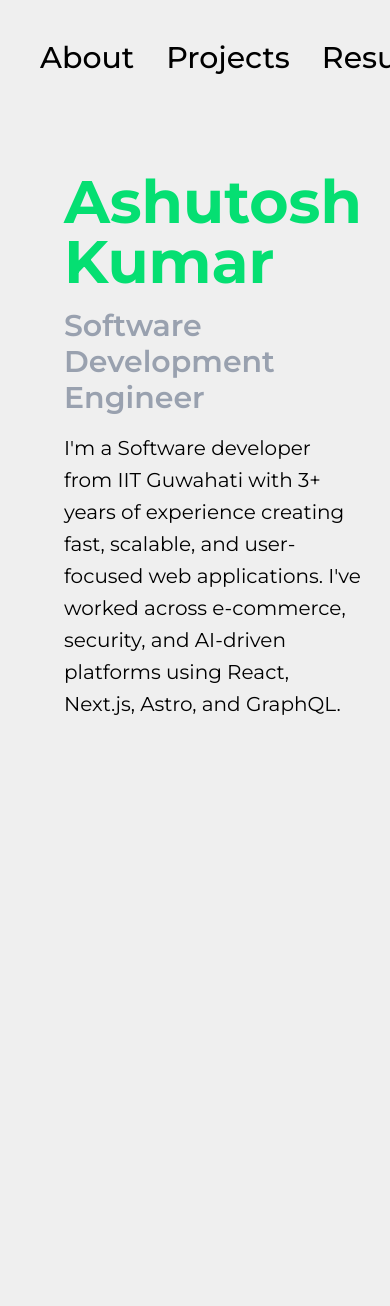
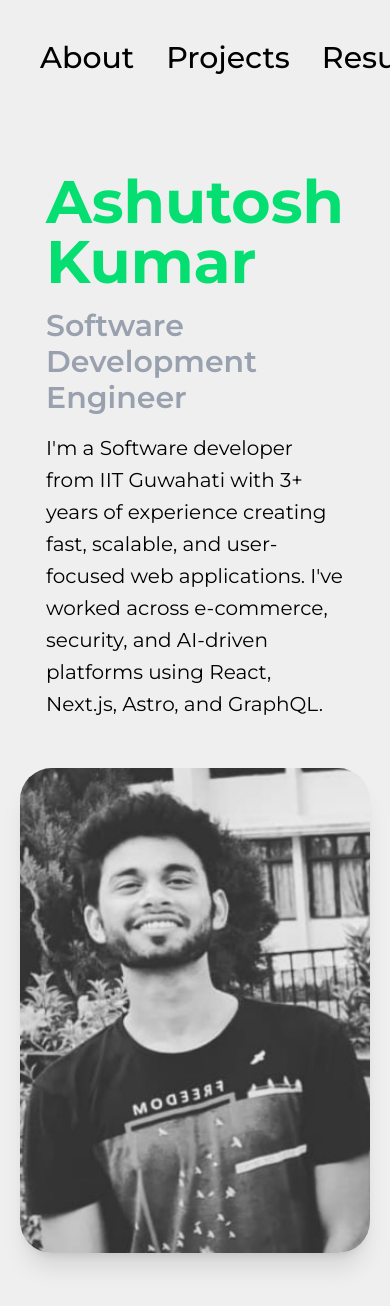
Before and after one commit to Ashu112/Portfolio-v1, a Next.js app: page / in a window 390 px wide. Shown: the top 1306 px of the page. Before the commit the page ends 920 px from the top, so only its background shows below. Built offline with nearby package versions, Linux system fonts and the light colour scheme.

Commit message:
responsive design added

```diff
--- a/src/components/Hero.tsx
+++ b/src/components/Hero.tsx
@@ -2,7 +2,7 @@ import Image from "next/image";
 
 function Hero() {
   return (
-    <div className="flex items-center justify-between gap-12 px-16 py-24">
+    <div className="flex flex-col items-center justify-between gap-12 px-16 py-24 lg:flex-row">
       <div className="flex max-w-3xl flex-col gap-4">
         <h1 className="text-6xl font-bold text-green-400">Ashutosh Kumar</h1>
         <h2 className="text-3xl font-semibold text-gray-400">
@@ -16,12 +16,12 @@ function Hero() {
         </p>
       </div>
 
-      <div className="relative h-[450px] w-[350px]">
+      <div className="relative h-full w-[350px]">
         <Image
           src="/images/portfolio.jpg"
           alt="Profile"
           width={350}
-          height={450}
+          height={400}
           className="rounded-4xl object-cover shadow-xl"
         />
       </div>
--- /dev/null
+++ b/src/components/skills/SkillsMain.tsx
@@ -0,0 +1,5 @@
+function SkillsMain() {
+  return <div></div>;
+}
+
+export default SkillsMain;
```
